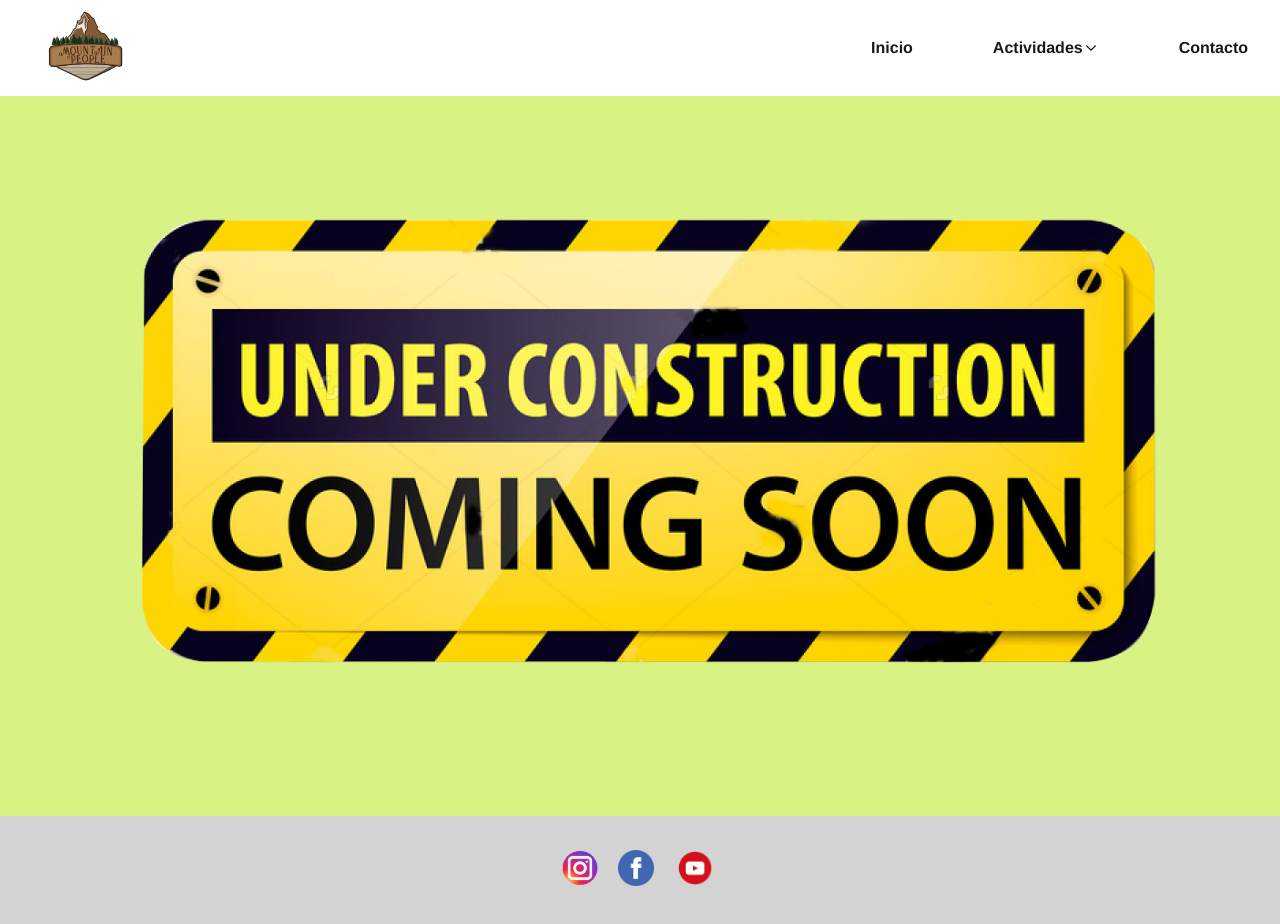
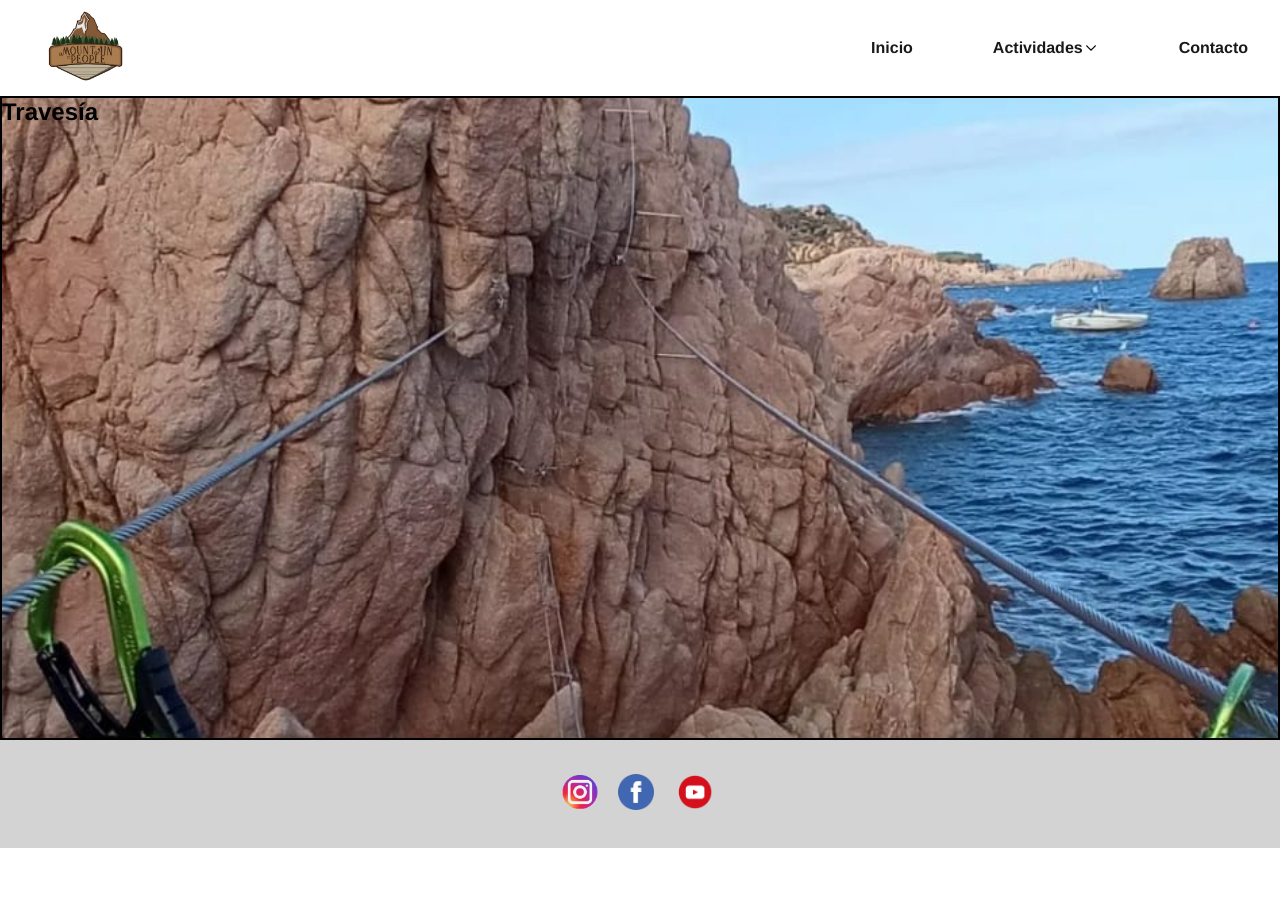
Before and after one commit to David-oss6/mountaintopeople, a React (Create React App) app: page /actividades/travesia in a window 1280 px wide. After the commit the page ends 848 px from the top, so only its background shows below. Built offline with nearby package versions, Linux system fonts and the light colour scheme.

Commit message:
in progress

```diff
--- a/src/components/footer/Footer.js
+++ b/src/components/footer/Footer.js
@@ -8,10 +8,17 @@ export default function Footer() {
   return (
     <div className="footer">
       <a href="https://www.instagram.com/mountaintopeople/">
-        <img src={logo} alt="instagram" target="_blank" className="logoInsta" />
+        <img
+          src={logo}
+          title="to instagram"
+          alt="instagram"
+          target="_blank"
+          className="logoInsta"
+        />
       </a>
       <a href="#">
         <img
+          title="to facebook"
           src={logo2}
           alt="facebook"
           target="_blank"
@@ -20,6 +27,7 @@ export default function Footer() {
       </a>
       <a href="#">
         <img
+          title="to youtube"
           src={logo3}
           alt="youtube"
           target="_blank"
--- a/src/components/main/Main.js
+++ b/src/components/main/Main.js
@@ -6,6 +6,7 @@ import Inicio from "./inicio/Inicio";
 import Contacto from "../contacto/Contacto";
 import Supervivencia from "./actividades/supervivencia/Supervivencia";
 import Viaferrata from "./actividades/viaferrata/Viaferrata";
+import Travesia from "./actividades/travesia/Travesia";
 
 export default function Main() {
   return (
@@ -18,7 +19,7 @@ export default function Main() {
         {/* RUTAS ACTIVIDADES INICIO ************** */}
         <Route path="/actividades/supervivencia" element={<Supervivencia />} />
         <Route path="/actividades/barranquismo" element={<Actividades />} />
-        <Route path="/actividades/travesia" element={<Actividades />} />
+        <Route path="/actividades/travesia" element={<Travesia />} />
         <Route path="/actividades/fotografia" element={<Actividades />} />
         <Route path="/actividades/viaferrata" element={<Viaferrata />} />
         <Route path="/actividades/raquetas" element={<Actividades />} />
--- /dev/null
+++ b/src/components/main/actividades/travesia/Travesia.js
@@ -0,0 +1,12 @@
+import React from "react";
+import "./travesia.css";
+
+export default function Travesia() {
+  return (
+    <div className="travesiaContainer">
+      <div className="travesiaTitulo">
+        <h2>Travesía</h2>
+      </div>
+    </div>
+  );
+}
--- /dev/null
+++ b/src/components/main/actividades/travesia/travesia.css
@@ -0,0 +1,15 @@
+.travesiaContainer {
+  /* padding: 5rem; */
+  list-style: none;
+  min-height: 70vh;
+  border: 2px solid black;
+}
+
+.travesiaTitulo {
+  min-width: 100%;
+  min-height: 40rem;
+  background-image: url("../../../../img/ferrata.png");
+  background-position: center;
+  background-repeat: no-repeat;
+  background-size: cover;
+}
```
Also changed, not shown: src/img/logo.ico.png (deleted), 1 other file (tests, documents, lock files or other folders).
